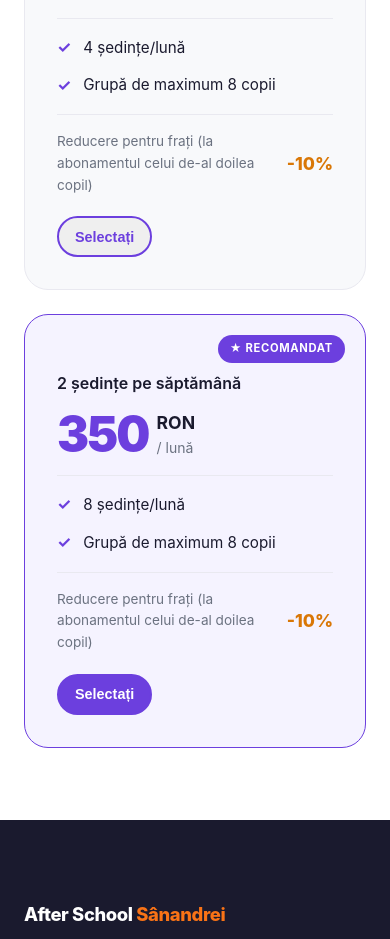
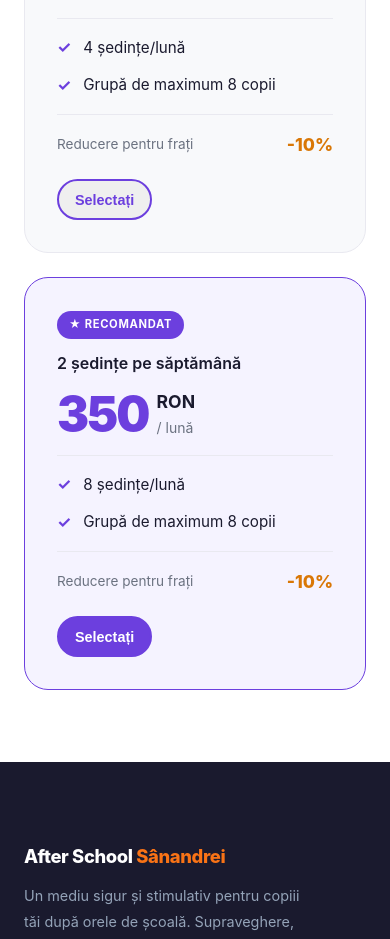
Before and after one commit to lavinianetotea/afterschool-sanandrei, a React (Create React App) app in the folder client/: page /cursuri-engleza in a window 390 px wide. Shown: the part 1980-2919 px from the top of the page. Built offline with nearby package versions, Linux system fonts and the light colour scheme.

Commit message:
mobile badge adjust

```diff
--- a/client/src/pages/CursuriEngleza.css
+++ b/client/src/pages/CursuriEngleza.css
@@ -71,9 +71,7 @@
 }
 
 .engleza-plan-badge {
-  position: absolute;
-  top: 1.25rem;
-  right: 1.25rem;
+  display: inline-block;
   background: var(--primary);
   color: #fff;
   font-size: 0.7rem;
@@ -82,6 +80,7 @@
   letter-spacing: 0.06em;
   padding: 0.3rem 0.75rem;
   border-radius: 999px;
+  margin-bottom: 0.75rem;
 }
 
 .engleza-plan-icon-bubble {
@@ -347,10 +346,6 @@
     align-self: center;
   }
 
-  .engleza-plan-card.highlighted {
-    padding-top: 3.5rem;
-  }
-
   .engleza-plans {
     grid-template-columns: 1fr;
   }
--- a/client/src/pages/CursuriEngleza.jsx
+++ b/client/src/pages/CursuriEngleza.jsx
@@ -31,7 +31,10 @@ export default function CursuriEngleza() {
   return (
     <>
       {selectedPlan && (
-        <EnrollModal plan={selectedPlan} onClose={() => setSelectedPlan(null)} />
+        <EnrollModal
+          plan={selectedPlan}
+          onClose={() => setSelectedPlan(null)}
+        />
       )}
       <div className="page-hero engleza-hero">
         <div className="container">
@@ -124,8 +127,7 @@ export default function CursuriEngleza() {
                 <hr className="engleza-plan-divider" />
                 <div className="engleza-plan-sibling">
                   <span className="engleza-plan-sibling-label">
-                    Reducere pentru frați (la abonamentul celui de-al doilea
-                    copil)
+                    Reducere pentru frați
                   </span>
                   <span className="engleza-plan-sibling-discount">-10%</span>
                 </div>
```
